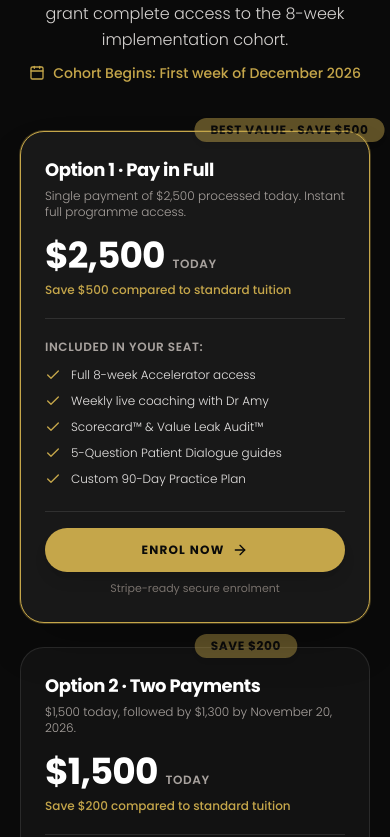
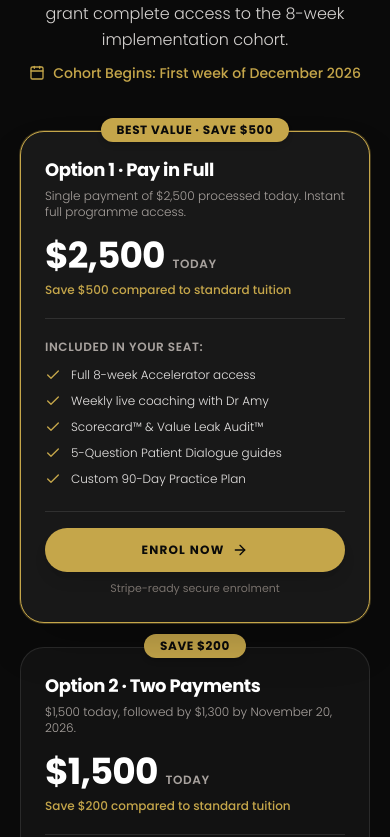
Before and after one commit to Collington-1/profitable-practice-shift, a React (Vite) app: page / in a window 390 px wide. Shown: the part 8407-9244 px from the top of the page. Built offline with nearby package versions, Linux system fonts and the light colour scheme.

Commit message:
Center pricing card tags with flexbox and remove animation to prevent mobile offset

```diff
--- a/src/components/Investment.tsx
+++ b/src/components/Investment.tsx
@@ -47,10 +47,12 @@ export const Investment: React.FC<InvestmentProps> = ({ onSelectPlan }) => {
                     : 'bg-[#121212] border-white/10 hover:border-brand-gold/40 hover:bg-[#151515] hover:-translate-y-2 hover:shadow-xl'
                 }`}
               >
-                {/* Featured Badge */}
+                {/* Featured Badge - Centered Without Animations */}
                 {plan.badge && (
-                  <div className="absolute -top-3.5 left-1/2 -translate-x-1/2 px-4 py-1 rounded-full bg-brand-gold text-brand-black text-xs font-bold uppercase tracking-wider shadow-md whitespace-nowrap animate-pulse-glow">
-                    {plan.badge}
+                  <div className="absolute -top-3.5 inset-x-0 flex justify-center pointer-events-none">
+                    <span className="px-4 py-1 rounded-full bg-brand-gold text-brand-black text-xs font-bold uppercase tracking-wider shadow-md whitespace-nowrap">
+                      {plan.badge}
+                    </span>
                   </div>
                 )}
 
```
